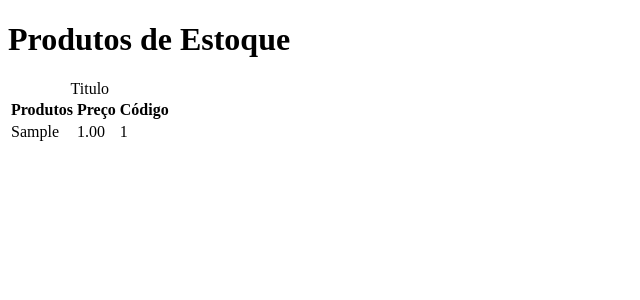
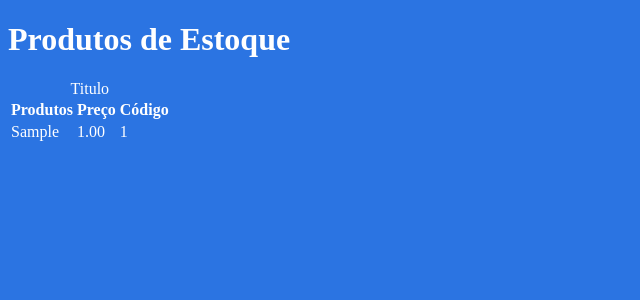
Before and after one commit to lucasbene86/estoque-django, a Django app: page / in a window 1280 px wide. Shown: the top 300 px of the page, without its empty margins (0-640 px from the left). Run offline with Django 3.2, Linux system fonts and the light colour scheme; tables that the repository leaves empty hold one stand-in row (values such as "Sample post").

Commit message:
Criado o arquivo css. Adicionado alguns comentários.

```diff
--- /dev/null
+++ b/app_base/static/css/estilos.css
@@ -0,0 +1,4 @@
+body {
+    background-color: rgb(43, 116, 226);
+    color: rgb(255, 255, 255);
+}
--- a/app_base/templates/index.html
+++ b/app_base/templates/index.html
@@ -4,17 +4,19 @@
 <head>
     <meta charset='utf-8'>
     <title>Estoque Farmacia</title>
+    <link rel="stylesheet" href="{% static 'css/estilos.css' %}"> <!-- link para o css -->
 </head>
 <body>
     <h1>Produtos de Estoque</h1>
 
     <!-- Tabela -->
     <table>
-        <caption>Titulo</caption>
+        <caption>Titulo</caption> <!-- Titulo da tabela -->
         <th>Produtos</th>
         <th>Preço</th>
         <th>Código</th>
 
+        <!-- Loop for -->
         {% for dados in nome %}
             <tr>
                 <td>{{ dados.produto }}</td>
```
